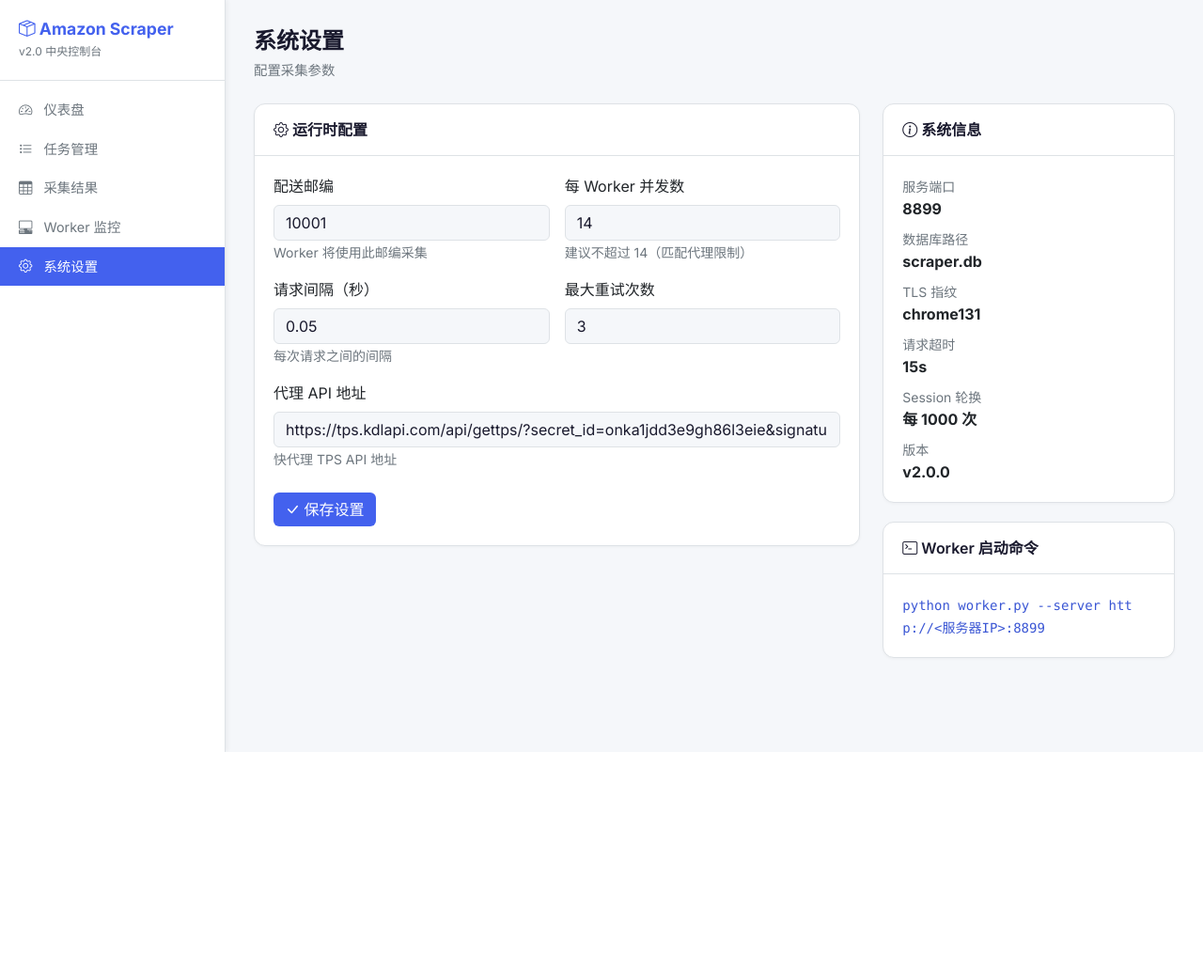
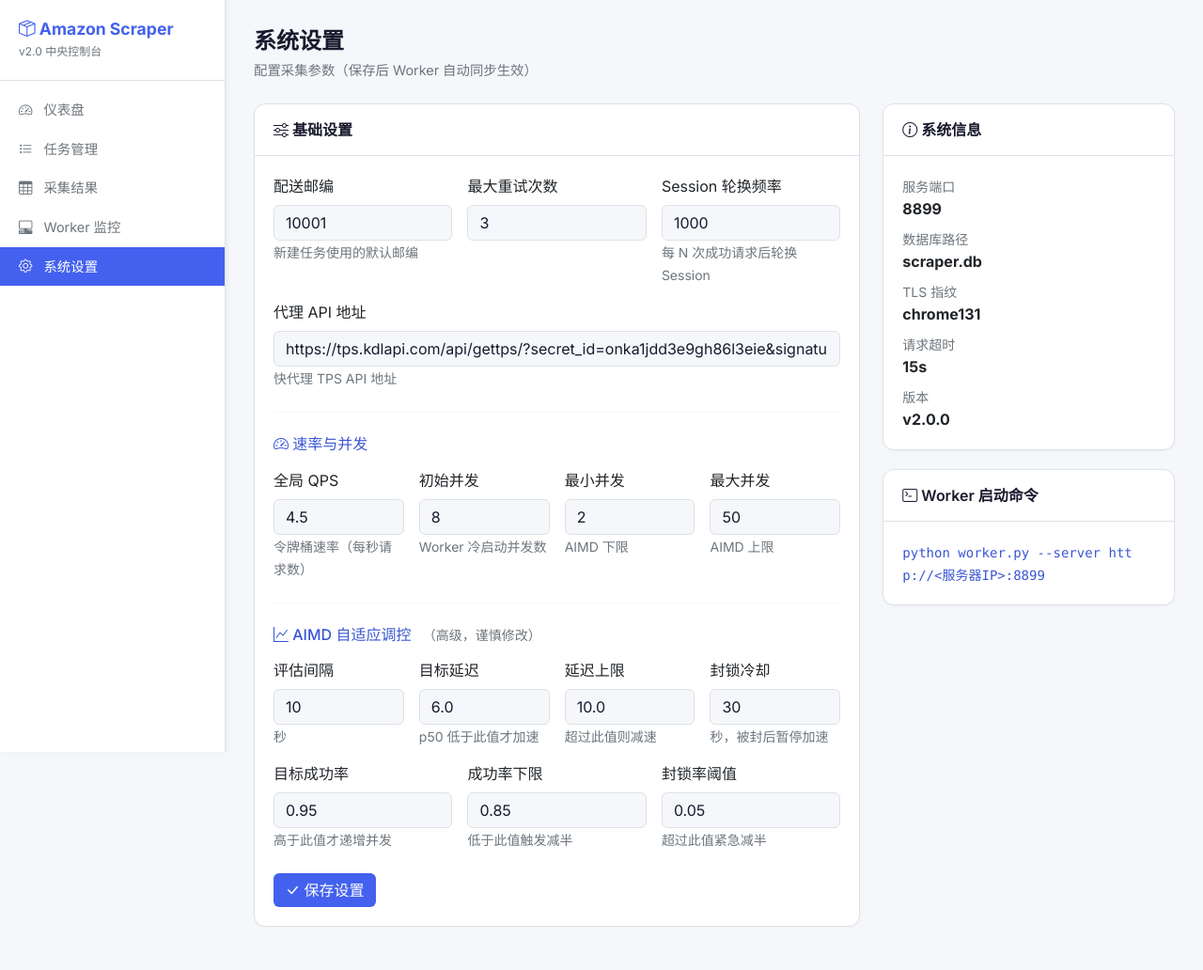
Before and after one commit to ElijahRRR/amazon-scraper-v2, a FastAPI app: page /settings in a window 1280 px wide. Shown: the whole page at 94% size. Before the commit the page ends 800 px from the top, so only its background shows below. Run offline with FastAPI, Linux system fonts and the light colour scheme.

Commit message:
feat: redesign settings page with live worker sync
- Remove dead settings (concurrency, request_interval)
- Add actually useful params: QPS, AIMD, session rotation
- Settings versioned: Worker polls every 30s, applies changes
- Hot-reload: token bucket rate, concurrency range, AIMD
  thresholds, session rotation, max retries
- UI grouped into 3 sections: basic, rate/concurrency, AIMD

Co-Authored-By: Claude Opus 4.6 <noreply@anthropic.com>

```diff
--- a/server.py
+++ b/server.py
@@ -74,14 +74,31 @@ def _register_worker(worker_id: str):
     _worker_registry[worker_id]["last_seen"] = now
 
 
-# ==================== 运行时设置（可通过 API 修改）====================
+# ==================== 运行时设置（可通过 API 修改，Worker 定期同步）====================
 _runtime_settings = {
+    # 基础
     "zip_code": config.DEFAULT_ZIP_CODE,
-    "concurrency": config.DEFAULT_CONCURRENCY,
+    "max_retries": config.MAX_RETRIES,
     "proxy_api_url": config.PROXY_API_URL_AUTH,
-    "request_interval": config.REQUEST_INTERVAL,
-    "max_retries": config.MAX_RETRIES,
+    # 限速
+    "token_bucket_rate": config.TOKEN_BUCKET_RATE,
+    # 并发控制
+    "initial_concurrency": config.INITIAL_CONCURRENCY,
+    "min_concurrency": config.MIN_CONCURRENCY,
+    "max_concurrency": config.MAX_CONCURRENCY,
+    # Session
+    "session_rotate_every": config.SESSION_ROTATE_EVERY,
+    # AIMD 调控
+    "adjust_interval": config.ADJUST_INTERVAL_S,
+    "target_latency": config.TARGET_LATENCY_S,
+    "max_latency": config.MAX_LATENCY_S,
+    "target_success_rate": config.TARGET_SUCCESS_RATE,
+    "min_success_rate": config.MIN_SUCCESS_RATE,
+    "block_rate_threshold": config.BLOCK_RATE_THRESHOLD,
+    "cooldown_after_block": config.COOLDOWN_AFTER_BLOCK_S,
 }
+# 设置版本号：每次修改 +1，Worker 比对版本号决定是否需要重载
+_settings_version = 0
 
 
 async def _timeout_task_loop():
@@ -437,18 +454,24 @@ async def remove_offline_workers():
 # --- 设置管理 ---
 @app.get("/api/settings")
 async def get_settings():
-    """获取当前运行时设置"""
-    return _runtime_settings.copy()
+    """获取当前运行时设置（含版本号，Worker 用于增量同步）"""
+    return {**_runtime_settings, "_version": _settings_version}
 
 
 @app.put("/api/settings")
 async def update_settings(request: Request):
     """更新运行时设置"""
+    global _settings_version
     data = await request.json()
+    changed = False
     for key in _runtime_settings:
-        if key in data:
+        if key in data and data[key] != _runtime_settings[key]:
             _runtime_settings[key] = data[key]
-    return {"status": "ok", "settings": _runtime_settings}
+            changed = True
+    if changed:
+        _settings_version += 1
+        logger.info(f"⚙️ 设置已更新 (version={_settings_version})")
+    return {"status": "ok", "settings": _runtime_settings, "_version": _settings_version}
 
 
 # --- 批次操作 ---
@@ -576,7 +599,6 @@ async def settings_page(request: Request):
             "port": config.SERVER_PORT,
             "impersonate": config.IMPERSONATE_BROWSER,
             "timeout": config.REQUEST_TIMEOUT,
-            "rotate_every": config.SESSION_ROTATE_EVERY,
         },
     })
 
--- a/templates/settings.html
+++ b/templates/settings.html
@@ -4,37 +4,32 @@
 
 {% block content %}
 <h2 class="page-title">系统设置</h2>
-<p class="page-subtitle">配置采集参数</p>
+<p class="page-subtitle">配置采集参数（保存后 Worker 自动同步生效）</p>
 
 <div class="row">
     <div class="col-lg-8">
-        <div class="card">
-            <div class="card-header"><i class="bi bi-gear"></i> 运行时配置</div>
+        <!-- 基础设置 -->
+        <div class="card mb-3">
+            <div class="card-header"><i class="bi bi-sliders"></i> 基础设置</div>
             <div class="card-body">
                 <form id="settingsForm">
                     <div class="row g-3">
-                        <div class="col-md-6">
+                        <div class="col-md-4">
                             <label class="form-label">配送邮编</label>
                             <input type="text" class="form-control" name="zip_code"
                                    value="{{ settings.zip_code }}" placeholder="10001">
-                            <small class="text-secondary">Worker 将使用此邮编采集</small>
+                            <small class="text-secondary">新建任务使用的默认邮编</small>
                         </div>
-                        <div class="col-md-6">
-                            <label class="form-label">每 Worker 并发数</label>
-                            <input type="number" class="form-control" name="concurrency"
-                                   value="{{ settings.concurrency }}" min="1" max="20">
-                            <small class="text-secondary">建议不超过 14（匹配代理限制）</small>
-                        </div>
-                        <div class="col-md-6">
-                            <label class="form-label">请求间隔（秒）</label>
-                            <input type="number" class="form-control" name="request_interval"
-                                   value="{{ settings.request_interval }}" step="0.01" min="0">
-                            <small class="text-secondary">每次请求之间的间隔</small>
-                        </div>
-                        <div class="col-md-6">
+                        <div class="col-md-4">
                             <label class="form-label">最大重试次数</label>
                             <input type="number" class="form-control" name="max_retries"
                                    value="{{ settings.max_retries }}" min="1" max="10">
+                        </div>
+                        <div class="col-md-4">
+                            <label class="form-label">Session 轮换频率</label>
+                            <input type="number" class="form-control" name="session_rotate_every"
+                                   value="{{ settings.session_rotate_every }}" min="50" max="10000">
+                            <small class="text-secondary">每 N 次成功请求后轮换 Session</small>
                         </div>
                         <div class="col-12">
                             <label class="form-label">代理 API 地址</label>
@@ -43,6 +38,90 @@
                             <small class="text-secondary">快代理 TPS API 地址</small>
                         </div>
                     </div>
+
+                    <hr class="my-4" style="border-color:var(--border);">
+
+                    <!-- 速率与并发 -->
+                    <h6 class="mb-3" style="color:var(--accent-light);"><i class="bi bi-speedometer2"></i> 速率与并发</h6>
+                    <div class="row g-3">
+                        <div class="col-md-3">
+                            <label class="form-label">全局 QPS</label>
+                            <input type="number" class="form-control" name="token_bucket_rate"
+                                   value="{{ settings.token_bucket_rate }}" step="0.5" min="0.5" max="50">
+                            <small class="text-secondary">令牌桶速率（每秒请求数）</small>
+                        </div>
+                        <div class="col-md-3">
+                            <label class="form-label">初始并发</label>
+                            <input type="number" class="form-control" name="initial_concurrency"
+                                   value="{{ settings.initial_concurrency }}" min="1" max="50">
+                            <small class="text-secondary">Worker 冷启动并发数</small>
+                        </div>
+                        <div class="col-md-3">
+                            <label class="form-label">最小并发</label>
+                            <input type="number" class="form-control" name="min_concurrency"
+                                   value="{{ settings.min_concurrency }}" min="1" max="20">
+                            <small class="text-secondary">AIMD 下限</small>
+                        </div>
+                        <div class="col-md-3">
+                            <label class="form-label">最大并发</label>
+                            <input type="number" class="form-control" name="max_concurrency"
+                                   value="{{ settings.max_concurrency }}" min="2" max="100">
+                            <small class="text-secondary">AIMD 上限</small>
+                        </div>
+                    </div>
+
+                    <hr class="my-4" style="border-color:var(--border);">
+
+                    <!-- AIMD 调控参数 -->
+                    <h6 class="mb-3" style="color:var(--accent-light);">
+                        <i class="bi bi-graph-up"></i> AIMD 自适应调控
+                        <small class="text-secondary ms-2" style="font-weight:normal;">（高级，谨慎修改）</small>
+                    </h6>
+                    <div class="row g-3">
+                        <div class="col-md-3">
+                            <label class="form-label">评估间隔</label>
+                            <input type="number" class="form-control" name="adjust_interval"
+                                   value="{{ settings.adjust_interval }}" min="3" max="60">
+                            <small class="text-secondary">秒</small>
+                        </div>
+                        <div class="col-md-3">
+                            <label class="form-label">目标延迟</label>
+                            <input type="number" class="form-control" name="target_latency"
+                                   value="{{ settings.target_latency }}" step="0.5" min="1" max="30">
+                            <small class="text-secondary">p50 低于此值才加速</small>
+                        </div>
+                        <div class="col-md-3">
+                            <label class="form-label">延迟上限</label>
+                            <input type="number" class="form-control" name="max_latency"
+                                   value="{{ settings.max_latency }}" step="0.5" min="2" max="60">
+                            <small class="text-secondary">超过此值则减速</small>
+                        </div>
+                        <div class="col-md-3">
+                            <label class="form-label">封锁冷却</label>
+                            <input type="number" class="form-control" name="cooldown_after_block"
+                                   value="{{ settings.cooldown_after_block }}" min="5" max="120">
+                            <small class="text-secondary">秒，被封后暂停加速</small>
+                        </div>
+                        <div class="col-md-4">
+                            <label class="form-label">目标成功率</label>
+                            <input type="number" class="form-control" name="target_success_rate"
+                                   value="{{ settings.target_success_rate }}" step="0.01" min="0.5" max="1">
+                            <small class="text-secondary">高于此值才递增并发</small>
+                        </div>
+                        <div class="col-md-4">
+                            <label class="form-label">成功率下限</label>
+                            <input type="number" class="form-control" name="min_success_rate"
+                                   value="{{ settings.min_success_rate }}" step="0.01" min="0.3" max="1">
+                            <small class="text-secondary">低于此值触发减半</small>
+                        </div>
+                        <div class="col-md-4">
+                            <label class="form-label">封锁率阈值</label>
+                            <input type="number" class="form-control" name="block_rate_threshold"
+                                   value="{{ settings.block_rate_threshold }}" step="0.01" min="0.01" max="0.5">
+                            <small class="text-secondary">超过此值紧急减半</small>
+                        </div>
+                    </div>
+
                     <div class="mt-4">
                         <button type="submit" class="btn btn-accent">
                             <i class="bi bi-check-lg"></i> 保存设置
@@ -75,10 +154,6 @@
                         <small class="text-secondary">请求超时</small><br>
                         <strong>{{ config.timeout }}s</strong>
                     </li>
-                    <li class="mb-2">
-                        <small class="text-secondary">Session 轮换</small><br>
-                        <strong>每 {{ config.rotate_every }} 次</strong>
-                    </li>
                     <li>
                         <small class="text-secondary">版本</small><br>
                         <strong>v2.0.0</strong>
@@ -106,9 +181,12 @@ document.getElementById('settingsForm').addEventListener('submit', async (e) =>
     const formData = new FormData(e.target);
     const data = Object.fromEntries(formData);
     // 数值类型转换
-    data.concurrency = parseInt(data.concurrency);
-    data.request_interval = parseFloat(data.request_interval);
-    data.max_retries = parseInt(data.max_retries);
+    const intFields = ['max_retries', 'session_rotate_every', 'initial_concurrency',
+                       'min_concurrency', 'max_concurrency', 'adjust_interval', 'cooldown_after_block'];
+    const floatFields = ['token_bucket_rate', 'target_latency', 'max_latency',
+                         'target_success_rate', 'min_success_rate', 'block_rate_threshold'];
+    intFields.forEach(f => { if (data[f] !== undefined) data[f] = parseInt(data[f]); });
+    floatFields.forEach(f => { if (data[f] !== undefined) data[f] = parseFloat(data[f]); });
 
     const resultDiv = document.getElementById('saveResult');
     try {
@@ -117,16 +195,17 @@ document.getElementById('settingsForm').addEventListener('submit', async (e) =>
             headers: { 'Content-Type': 'application/json' },
             body: JSON.stringify(data),
         });
+        const result = await resp.json();
         if (resp.ok) {
             resultDiv.style.display = 'block';
-            resultDiv.innerHTML = '<div class="alert alert-success">✅ 设置已保存</div>';
+            resultDiv.innerHTML = `<div class="alert alert-success">设置已保存，Worker 将在 30 秒内自动同步</div>`;
         } else {
             resultDiv.style.display = 'block';
-            resultDiv.innerHTML = '<div class="alert alert-danger">❌ 保存失败</div>';
+            resultDiv.innerHTML = '<div class="alert alert-danger">保存失败</div>';
         }
     } catch(err) {
         resultDiv.style.display = 'block';
-        resultDiv.innerHTML = `<div class="alert alert-danger">❌ 网络错误: ${err.message}</div>`;
+        resultDiv.innerHTML = `<div class="alert alert-danger">网络错误: ${err.message}</div>`;
     }
     setTimeout(() => { resultDiv.style.display = 'none'; }, 3000);
 });
```
Also changed, not shown: worker.py (+79 -0 lines).
